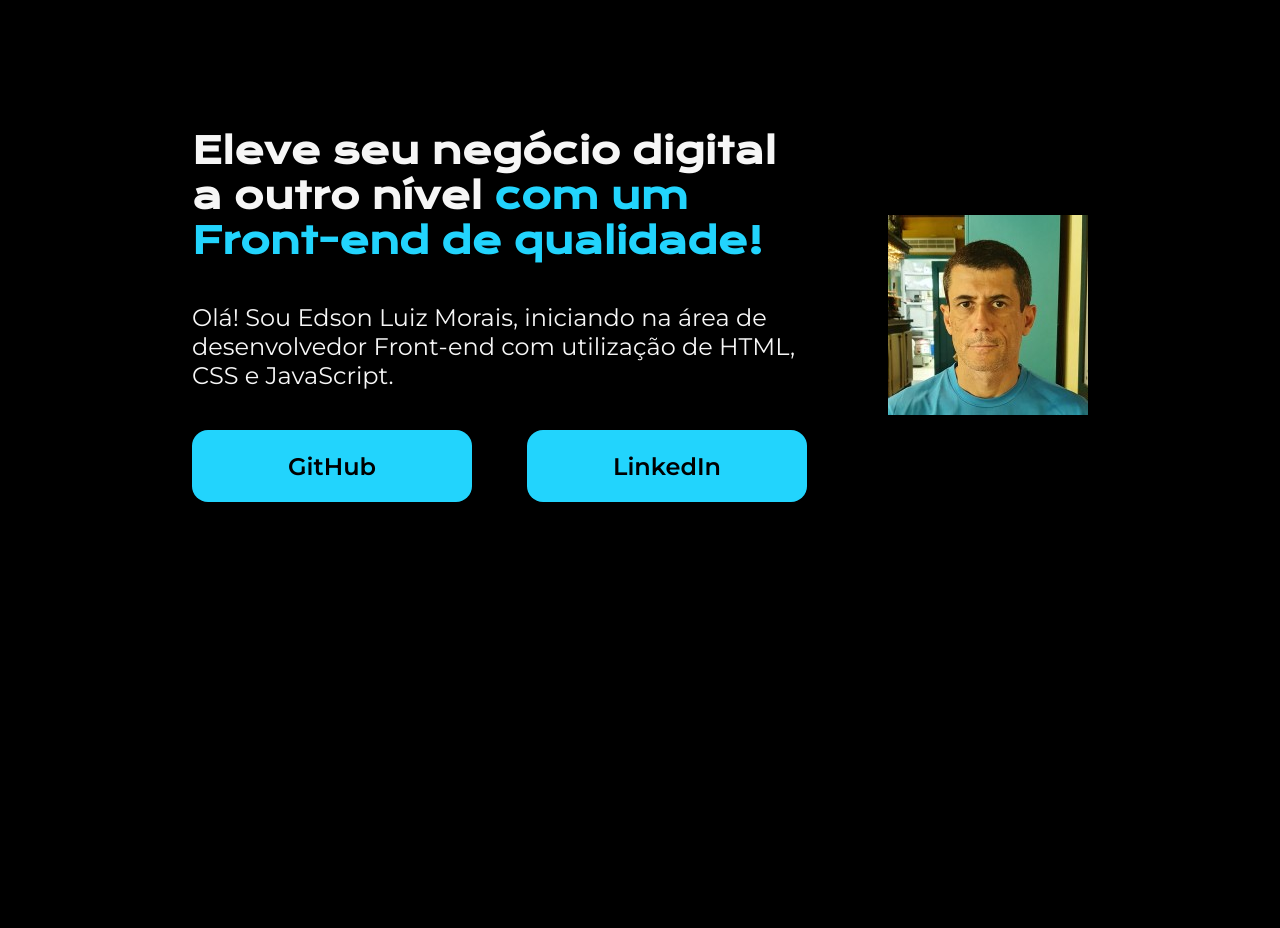
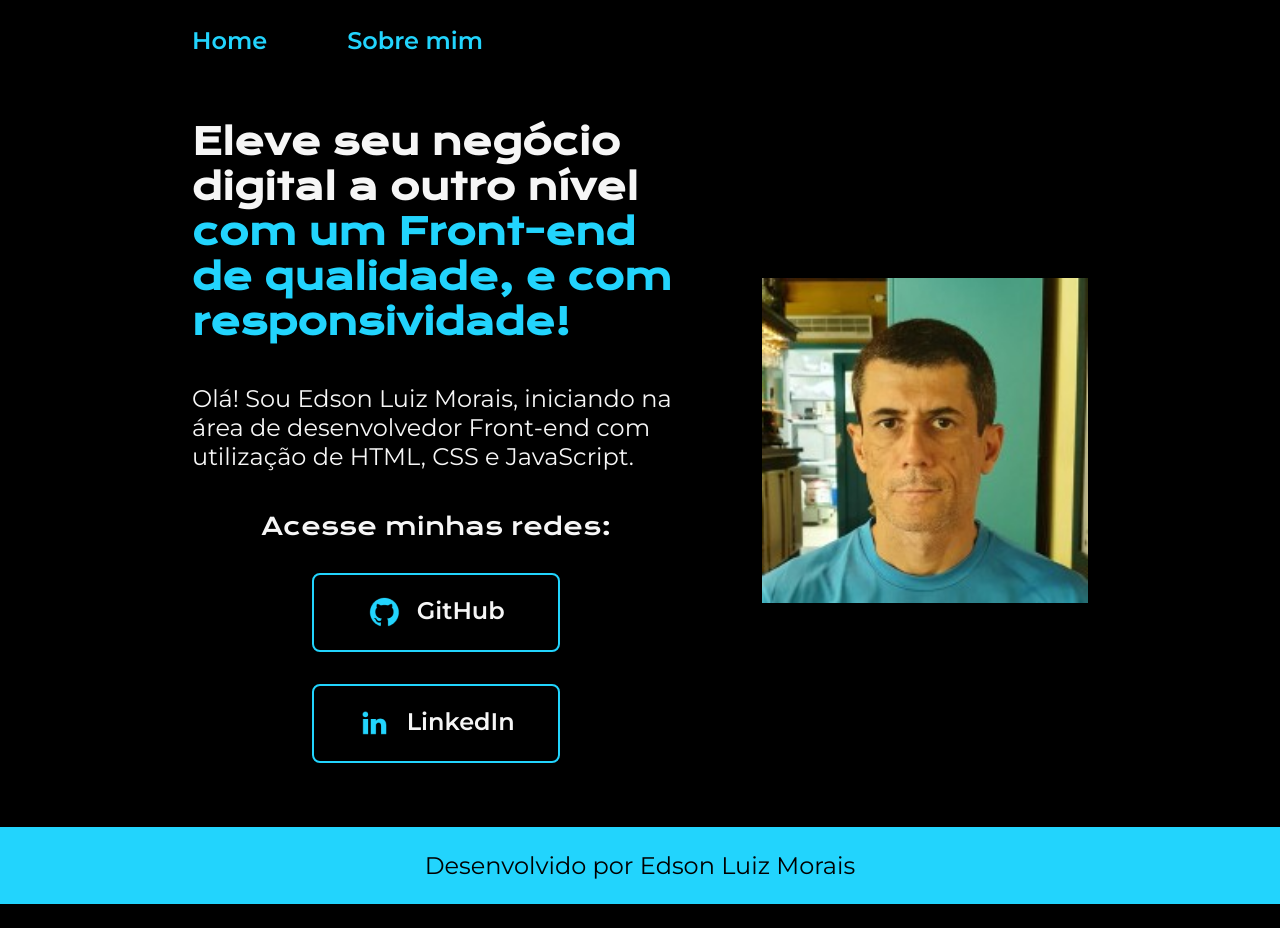
Before and after one commit to edsonlm27/OracleNextEducation__Alura, a plain HTML site: page index.html in a window 1280 px wide. After the commit the page ends 904 px from the top, so only its background shows below. Drawn offline with nearby package versions, Linux system fonts and the light colour scheme.

Commit message:
Portfolio Projeto 2

```diff
--- a/index.html
+++ b/index.html
@@ -1,20 +1,27 @@
 <!DOCTYPE html>
-<html lang="en">
+<html lang="pt-br">
   <head>
     <meta charset="UTF-8" />
+    <meta http-equiv="X-UA-Compatible" content="IE=edge" />
     <meta name="viewport" content="width=device-width, initial-scale=1.0" />
-    <title>Document</title>
-    <link rel="stylesheet" href="style.css" />
+    <title>Portfolio</title>
+    <link rel="stylesheet" href="./styles/style.css" />
   </head>
+
   <body>
-    <header></header>
+    <header class="cabecalho">
+      <nav class="cabecalho__menu">
+        <a class="cabecalho__menu__link" href="index.html">Home</a>
+        <a class="cabecalho__menu__link" href="about.html">Sobre mim</a>
+      </nav>
+    </header>
     <main class="apresentacao">
       <section class="apresentacao__conteudo">
         <h1 class="apresentacao__conteudo__titulo">
           Eleve seu negócio digital a outro nível<strong
             class="titulo-destaque"
           >
-            com um Front-end de qualidade!</strong
+            com um Front-end de qualidade, e com responsividade!</strong
           >
         </h1>
         <p class="apresentacao__conteudo__texto">
@@ -22,20 +29,25 @@
           Front-end com utilização de HTML, CSS e JavaScript.
         </p>
         <div class="apresentacao__links">
+          <h2 class="apresentacao__links__subtitulo">Acesse minhas redes:</h2>
           <a
-            class="apresentacao__links__link"
+            class="apresentacao__links__navegacao"
             href="https://github.com/edsonlm27"
-            >GitHub</a
+            ><img src="./assets/icons/github.png" />GitHub</a
           >
           <a
-            class="apresentacao__links__link"
+            class="apresentacao__links__navegacao"
             href="https://www.linkedin.com/in/edson-luiz-morais/"
-            >LinkedIn</a
+            ><img src="./assets/icons/linkedin.png" />LinkedIn</a
           >
         </div>
       </section>
-      <img src="image.jpeg" alt="foto de Edson Luiz Morais" />
+      <img
+        class="apresentacao__imagem"
+        src="./assets/image.jpeg"
+        alt="foto de Edson Luiz Morais"
+      />
     </main>
-    <footer></footer>
+    <footer class="rodape">Desenvolvido por Edson Luiz Morais</footer>
   </body>
 </html>
--- a/style.css
+++ /dev/null
@@ -1,116 +0,0 @@
-@import url("https://fonts.googleapis.com/css2?family=Krona+One&family=Montserrat:wght@400;600&display=swap");
-
-* {
-  margin: 0;
-  padding: 0;
-}
-
-body {
-  height: 100vh;
-  box-sizing: border-box;
-  background-color: #000000;
-  color: #f6f6f6;
-}
-
-.titulo-destaque {
-  color: #22d4fd;
-}
-
-.apresentacao {
-  margin: 10% 15%;
-  display: flex;
-  align-items: center;
-  justify-content: space-between;
-}
-.apresentacao__conteudo {
-  width: 615px;
-  display: flex;
-  flex-direction: column;
-  gap: 40px;
-}
-
-.apresentacao__conteudo__titulo {
-  font-size: 36px;
-  font-family: "Krona One", sans-serif;
-}
-
-.apresentacao__conteudo__texto {
-  font-size: 24px;
-  font-family: "Montserrat", sans-serif;
-}
-
-.apresentacao__links {
-  display: flex;
-  justify-content: space-between;
-}
-@import url("https://fonts.googleapis.com/css2?family=Krona+One&family=Montserrat:wght@400;600&display=swap");
-
-* {
-  margin: 0;
-  padding: 0;
-}
-
-body {
-  height: 100vh;
-  box-sizing: border-box;
-  background-color: #000000;
-  color: #f6f6f6;
-}
-
-.titulo-destaque {
-  color: #22d4fd;
-}
-
-.apresentacao {
-  margin: 10% 15%;
-  display: flex;
-  align-items: center;
-  justify-content: space-between;
-}
-.apresentacao__conteudo {
-  width: 615px;
-  display: flex;
-  flex-direction: column;
-  gap: 40px;
-}
-
-.apresentacao__conteudo__titulo {
-  font-size: 36px;
-  font-family: "Krona One", sans-serif;
-}
-
-.apresentacao__conteudo__texto {
-  font-size: 24px;
-  font-family: "Montserrat", sans-serif;
-}
-
-.apresentacao__links {
-  display: flex;
-  justify-content: space-between;
-}
-
-.apresentacao__links__link {
-  background-color: #22d4fd;
-  width: 280px;
-  text-align: center;
-  border-radius: 16px;
-  font-size: 24px;
-  font-weight: 600;
-  padding: 21.5px 0;
-  text-decoration: none;
-  color: #000000;
-  font-family: "Montserrat", sans-serif;
-}
-
-.apresentacao__links__link {
-  background-color: #22d4fd;
-  width: 280px;
-  text-align: center;
-  border-radius: 16px;
-  font-size: 24px;
-  font-weight: 600;
-  padding: 21.5px 0;
-  text-decoration: none;
-  color: #000000;
-  font-family: "Montserrat", sans-serif;
-}
--- /dev/null
+++ b/styles/style.css
@@ -0,0 +1,135 @@
+@import url("https://fonts.googleapis.com/css2?family=Krona+One&family=Montserrat:wght@400;600&display=swap");
+
+:root {
+  --cor-primaria: #000;
+  --cor-secundaria: #f6f6f6;
+  --cor-terciaria: #22d4fd;
+  --cor-hover: #272727;
+
+  --fonte-primaria: "Krona One", sans-serif;
+  --fonte-secundaria: "Montserrat", sans-serif;
+}
+
+* {
+  margin: 0;
+  padding: 0;
+}
+
+body {
+  box-sizing: border-box;
+  background-color: var(--cor-primaria);
+  color: var(--cor-secundaria);
+}
+
+.cabecalho {
+  padding: 2% 0% 0% 15%;
+}
+
+.cabecalho__menu {
+  display: flex;
+  gap: 5rem;
+}
+
+.cabecalho__menu__link {
+  font-family: var(--fonte-secundaria);
+  font-size: 1.5rem;
+  font-weight: 600;
+  color: var(--cor-terciaria);
+  text-decoration: none;
+}
+
+.apresentacao {
+  padding: 5% 15%;
+  display: flex;
+  align-items: center;
+  justify-content: space-between;
+  gap: 82px;
+}
+
+.apresentacao__conteudo {
+  width: 60%;
+  display: flex;
+  flex-direction: column;
+  gap: 2.5rem;
+}
+
+.apresentacao__conteudo__titulo {
+  font-size: 2.25rem;
+  font-family: var(--fonte-primaria);
+}
+
+.titulo-destaque {
+  color: var(--cor-terciaria);
+}
+
+.apresentacao__conteudo__texto {
+  font-size: 1.5rem;
+  font-family: var(--fonte-secundaria);
+}
+
+.apresentacao__links {
+  display: flex;
+  flex-direction: column;
+  justify-content: space-between;
+  align-items: center;
+  gap: 2rem;
+}
+
+.apresentacao__links__subtitulo {
+  font-family: var(--fonte-primaria);
+  font-weight: 400;
+  font-size: 1.5rem;
+}
+
+.apresentacao__links__navegacao {
+  display: flex;
+  justify-content: center;
+  gap: 1rem;
+  border: 2px solid var(--cor-terciaria);
+  width: 50%;
+  text-align: center;
+  border-radius: 8px;
+  font-size: 1.5rem;
+  font-weight: 600;
+  padding: 21.5px 0;
+  text-decoration: none;
+  color: var(--cor-secundaria);
+  font-family: var(--fonte-secundaria);
+}
+
+.apresentacao__links__navegacao:hover {
+  background-color: var(--cor-hover);
+}
+
+.apresentacao__imagem {
+  width: 40%;
+}
+
+.rodape {
+  padding: 1.5rem;
+  color: var(--cor-primaria);
+  background-color: var(--cor-terciaria);
+  text-align: center;
+  font-family: var(--fonte-secundaria);
+  font-size: 1.5rem;
+  font-weight: 400;
+}
+
+@media (max-width: 1200px) {
+  .cabecalho {
+    padding: 10%;
+  }
+
+  .cabecalho__menu {
+    justify-content: center;
+  }
+
+  .apresentacao {
+    flex-direction: column-reverse;
+    padding: 5%;
+  }
+
+  .apresentacao__conteudo {
+    width: auto;
+  }
+}
```
Also changed, not shown: about.html (added, +50 -0 lines), assets/icons/Imagem.png (added), assets/icons/github.png (added), assets/icons/instagram.png (added), assets/icons/linkedin.png (added), assets/icons/twitch.png (added), assets/icons/twitter-novo.png (added), assets/icons/twitter.png (added), assets/image.jpeg (renamed from image.jpeg).
